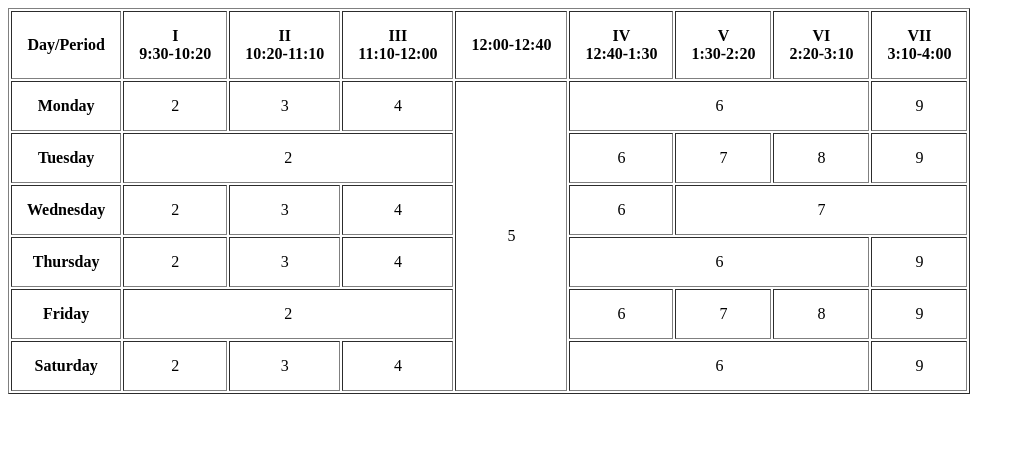
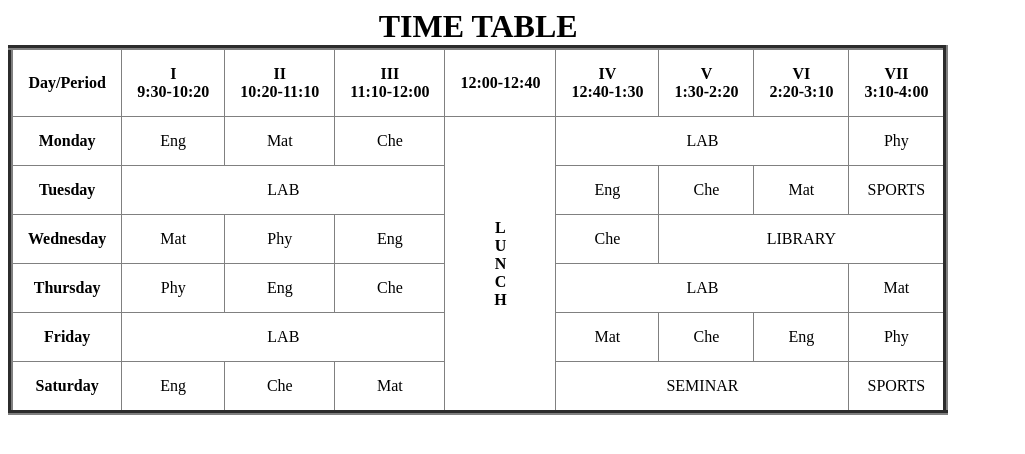
Before and after one commit to alurnana/hw-table, a plain HTML site: page index.html in a window 1280 px wide. Shown: the whole page, without its empty margins (0-1025 px from the left). Drawn offline with Linux system fonts and the light colour scheme.

Commit message:
finished table

```diff
--- a/index.html
+++ b/index.html
@@ -9,11 +9,20 @@
             padding: 15px;
             text-align: center;
         }
+        table {
+            border-collapse: collapse;
+        }
+        caption {
+            font-weight: 600;
+            font-size: 2em;
+        }
     </style>
 </head>
 
 <body>
-    <table border="1">
+    <table border="5">
+        <caption> TIME TABLE </caption>
+        <thead>
             <tr>
                 <th>Day/Period</th>
                 <th>I <br> 9:30-10:20</th>
@@ -25,54 +34,55 @@
                 <th>VI <br> 2:20-3:10</th>
                 <th>VII <br> 3:10-4:00</th>
             </tr>
+        </thead>
         <tr>
             <th>Monday</th>
-            <td>2</td>
-            <td>3</td>
-            <td>4</td>
-            <td rowspan="6">5</td>
-            <td colspan="3">6</td>
-            <td>9</td>
+            <td>Eng</td>
+            <td>Mat</td>
+            <td>Che</td>
+            <th rowspan="6">L<br>U<br>N<br>C<br>H</th>
+            <td colspan="3">LAB</td>
+            <td>Phy</td>
         </tr>
         <tr>
             <th>Tuesday</th>
-            <td colspan="3">2</td>
-            <td>6</td>
-            <td>7</td>
-            <td>8</td>
-            <td>9</td>
+            <td colspan="3">LAB</td>
+            <td>Eng</td>
+            <td>Che</td>
+            <td>Mat</td>
+            <td>SPORTS</td>
         </tr>
         <tr>
             <th>Wednesday</th>
-            <td>2</td>
-            <td>3</td>
-            <td>4</td>
-            <td>6</td>
-            <td colspan="3">7</td>
+            <td>Mat</td>
+            <td>Phy</td>
+            <td>Eng</td>
+            <td>Che</td>
+            <td colspan="3">LIBRARY</td>
         </tr>
         <tr>
             <th>Thursday</th>
-            <td>2</td>
-            <td>3</td>
-            <td>4</td>
-            <td colspan="3">6</td>
-            <td>9</td>
+            <td>Phy</td>
+            <td>Eng</td>
+            <td>Che</td>
+            <td colspan="3">LAB</td>
+            <td>Mat</td>
         </tr>
         <tr>
             <th>Friday</th>
-            <td colspan="3">2</td>
-            <td>6</td>
-            <td>7</td>
-            <td>8</td>
-            <td>9</td>
+            <td colspan="3">LAB</td>
+            <td>Mat</td>
+            <td>Che</td>
+            <td>Eng</td>
+            <td>Phy</td>
         </tr>
         <tr>
             <th>Saturday</th>
-            <td>2</td>
-            <td>3</td>
-            <td>4</td>
-            <td colspan="3">6</td>
-            <td>9</td>
+            <td>Eng</td>
+            <td>Che</td>
+            <td>Mat</td>
+            <td colspan="3">SEMINAR</td>
+            <td>SPORTS</td>
         </tr>
 
     </table>
```
Lines whose indentation alone changed are shown as unchanged.
